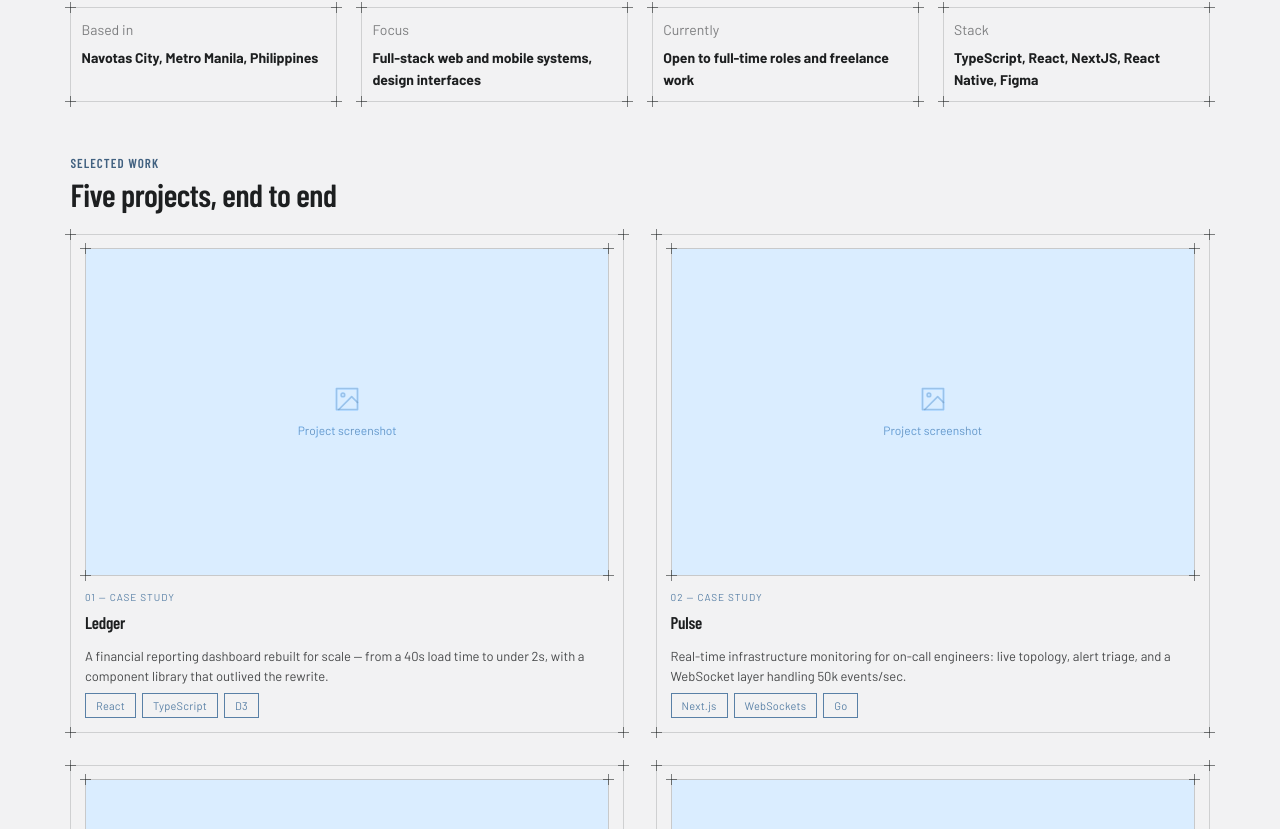
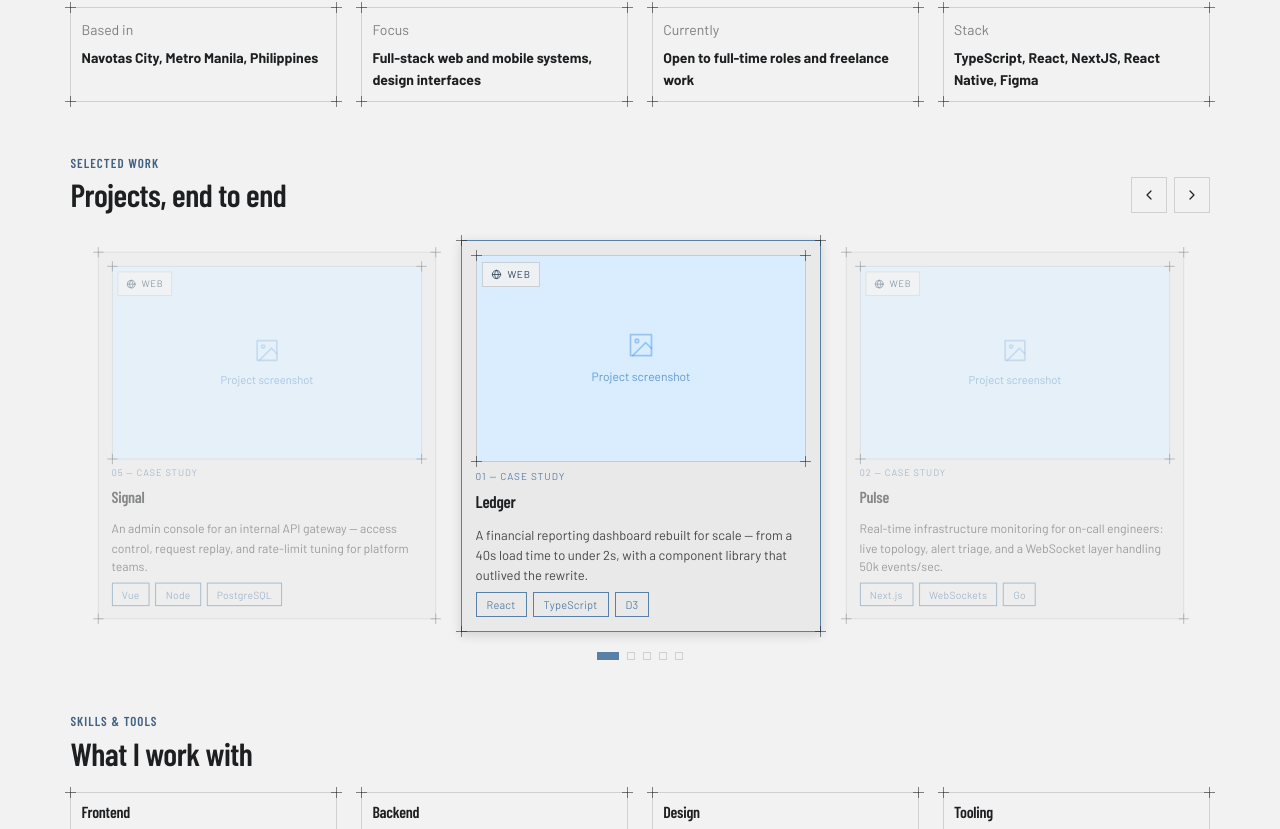
Before and after one commit to Werdddd/werd, a Next.js app: page / in a window 1280 px wide. Shown: the part 791-1620 px from the top of the page. Built offline with nearby package versions, Linux system fonts and the light colour scheme.

Commit message:
projects section

```diff
--- a/src/components/Work.module.css
+++ b/src/components/Work.module.css
@@ -1,28 +1,149 @@
-.grid {
-  display: grid;
-  grid-template-columns: 1fr 1fr;
-  gap: 32px;
+.header {
+  display: flex;
+  align-items: flex-end;
+  justify-content: space-between;
+  gap: var(--space-4);
+}
+
+.heading {
+  margin-bottom: 0;
+}
+
+.controls {
+  display: flex;
+  gap: var(--space-2);
+  flex-shrink: 0;
+}
+
+.track {
+  display: flex;
+  gap: var(--space-4);
+  margin-top: var(--space-6);
+  padding: var(--space-2) calc(50vw - 180px) var(--space-6);
+  overflow-x: auto;
+  overscroll-behavior-x: contain;
+  scroll-snap-type: x mandatory;
+  -webkit-overflow-scrolling: touch;
+  scrollbar-width: none;
+  opacity: 0;
+  transition: opacity 0.25s ease;
+}
+.trackReady {
+  opacity: 1;
+}
+.track::-webkit-scrollbar {
+  display: none;
 }
 
 .card {
+  flex: 0 0 auto;
+  width: min(78vw, 360px);
   padding: var(--space-4);
   display: flex;
   flex-direction: column;
   gap: var(--space-2);
+  background: var(--color-surface);
+  scroll-snap-align: center;
+  opacity: 0.5;
+  transform: scale(0.94);
+  transition:
+    transform 0.3s ease,
+    opacity 0.3s ease,
+    border-color 0.3s ease,
+    box-shadow 0.3s ease;
+}
+
+.cardActive {
+  opacity: 1;
+  transform: scale(1);
+  border-color: var(--color-accent);
+  box-shadow: var(--shadow-md);
+}
+
+.card:hover {
+  opacity: 1;
+  transform: scale(1) translateY(-4px);
+  box-shadow: var(--shadow-lg);
+}
+
+.thumbWrap {
+  position: relative;
 }
 
 .thumb {
-  margin-bottom: var(--space-2);
+  margin-bottom: 0;
+}
+
+.platform {
+  position: absolute;
+  top: var(--space-2);
+  left: var(--space-2);
+  display: inline-flex;
+  align-items: center;
+  gap: 5px;
+  font-size: 10px;
+  letter-spacing: 0.08em;
+  text-transform: uppercase;
+  padding: 4px 8px;
+  background: color-mix(in srgb, var(--color-bg) 88%, transparent);
+  border: 1px solid var(--color-divider);
+  color: var(--color-accent-800);
+}
+
+.platformMobile {
+  color: var(--color-accent-2-800);
 }
 
 .tags {
   display: flex;
   gap: 6px;
   flex-wrap: wrap;
+  margin-top: auto;
+}
+
+.dots {
+  display: flex;
+  justify-content: center;
+  align-items: center;
+  gap: 8px;
+}
+
+.dot {
+  width: 8px;
+  height: 8px;
+  padding: 0;
+  border: 1px solid var(--color-divider);
+  border-radius: 0;
+  background: transparent;
+  cursor: pointer;
+  transition:
+    background 0.2s ease,
+    width 0.2s ease,
+    border-color 0.2s ease;
+}
+
+.dot:hover {
+  border-color: var(--color-accent);
+}
+
+.dotActive {
+  width: 22px;
+  background: var(--color-accent);
+  border-color: var(--color-accent);
 }
 
 @media (max-width: 760px) {
-  .grid {
-    grid-template-columns: 1fr;
+  .header {
+    flex-direction: column;
+    align-items: flex-start;
+    gap: var(--space-3);
+  }
+
+  .track {
+    padding-inline: calc(50vw - 160px);
+  }
+
+  .card {
+    width: min(84vw, 320px);
   }
 }
--- a/src/components/Work.tsx
+++ b/src/components/Work.tsx
@@ -1,23 +1,165 @@
+"use client";
+
+import { useEffect, useRef, useState } from "react";
 import portfolio from "@/lib/portfolio-data";
 import { Corners } from "./Blueprint";
 import { ImagePlaceholder } from "./ImagePlaceholder";
 import styles from "./Work.module.css";
 import shared from "@/styles/shared.module.css";
 
+function PlatformIcon({ platform }: { platform: "Web" | "Mobile" }) {
+  if (platform === "Mobile") {
+    return (
+      <svg width="11" height="11" viewBox="0 0 24 24" fill="none" stroke="currentColor" strokeWidth="1.8" strokeLinecap="round" strokeLinejoin="round">
+        <rect x="6" y="2" width="12" height="20" rx="2" />
+        <line x1="11" y1="18" x2="13" y2="18" />
+      </svg>
+    );
+  }
+  return (
+    <svg width="11" height="11" viewBox="0 0 24 24" fill="none" stroke="currentColor" strokeWidth="1.8" strokeLinecap="round" strokeLinejoin="round">
+      <circle cx="12" cy="12" r="9" />
+      <path d="M3 12h18M12 3c2.5 2.6 4 6 4 9s-1.5 6.4-4 9c-2.5-2.6-4-6-4-9s1.5-6.4 4-9Z" />
+    </svg>
+  );
+}
+
 export function Work() {
+  const trackRef = useRef<HTMLDivElement>(null);
+  const cardRefs = useRef<(HTMLDivElement | null)[]>([]);
+  const [activeExtended, setActiveExtended] = useState(1);
+  const [ready, setReady] = useState(false);
+
+  const projects = portfolio.projects;
+  const n = projects.length;
+  // Clone the last project before the first, and the first after the last,
+  // so the track can be scrolled one step past either end and silently
+  // snapped back to the matching real card — giving the illusion of a loop.
+  const extended = [projects[n - 1], ...projects, projects[0]];
+  const activeReal = ((activeExtended - 1) % n + n) % n;
+
+  function jumpTo(extIndex: number, behavior: ScrollBehavior) {
+    const track = trackRef.current;
+    const card = cardRefs.current[extIndex];
+    if (!track || !card) return;
+    track.scrollTo({
+      left: card.offsetLeft + card.offsetWidth / 2 - track.clientWidth / 2,
+      behavior,
+    });
+    setActiveExtended(extIndex);
+  }
+
+  useEffect(() => {
+    jumpTo(1, "auto");
+    const frame = requestAnimationFrame(() => setReady(true));
+    return () => cancelAnimationFrame(frame);
+    // eslint-disable-next-line react-hooks/exhaustive-deps
+  }, []);
+
+  useEffect(() => {
+    const track = trackRef.current;
+    if (!track) return;
+
+    let raf = 0;
+    let settleTimer: ReturnType<typeof setTimeout>;
+
+    function closestExtended() {
+      const trackEl = trackRef.current;
+      if (!trackEl) return 1;
+      const center = trackEl.scrollLeft + trackEl.clientWidth / 2;
+      let closest = 1;
+      let closestDist = Infinity;
+      cardRefs.current.forEach((card, i) => {
+        if (!card) return;
+        const dist = Math.abs(card.offsetLeft + card.offsetWidth / 2 - center);
+        if (dist < closestDist) {
+          closestDist = dist;
+          closest = i;
+        }
+      });
+      return closest;
+    }
+
+    function onScroll() {
+      cancelAnimationFrame(raf);
+      raf = requestAnimationFrame(() => setActiveExtended(closestExtended()));
+
+      clearTimeout(settleTimer);
+      settleTimer = setTimeout(() => {
+        const closest = closestExtended();
+        if (closest === 0) jumpTo(n, "auto");
+        else if (closest === n + 1) jumpTo(1, "auto");
+      }, 120);
+    }
+
+    track.addEventListener("scroll", onScroll, { passive: true });
+    return () => {
+      track.removeEventListener("scroll", onScroll);
+      cancelAnimationFrame(raf);
+      clearTimeout(settleTimer);
+    };
+    // eslint-disable-next-line react-hooks/exhaustive-deps
+  }, [n]);
+
   return (
     <section id="work" className={shared.container}>
+      <div className={styles.header}>
+        <div>
           <h6 className={shared.eyebrow}>Selected work</h6>
-      <h2 className={shared.sectionHeading}>Five projects, end to end</h2>
-      <div className={styles.grid}>
-        {portfolio.projects.map((project) => (
-          <div key={project.num} className={`blueprint ${styles.card}`}>
+          <h2 className={styles.heading}>Projects, end to end</h2>
+        </div>
+        <div className={styles.controls}>
+          <button
+            type="button"
+            className="btn btn-secondary btn-icon"
+            aria-label="Previous project"
+            onClick={() => jumpTo(activeExtended - 1, "smooth")}
+          >
+            <svg width="16" height="16" viewBox="0 0 24 24" fill="none" stroke="currentColor" strokeWidth="1.8" strokeLinecap="round" strokeLinejoin="round">
+              <path d="M15 18l-6-6 6-6" />
+            </svg>
+          </button>
+          <button
+            type="button"
+            className="btn btn-secondary btn-icon"
+            aria-label="Next project"
+            onClick={() => jumpTo(activeExtended + 1, "smooth")}
+          >
+            <svg width="16" height="16" viewBox="0 0 24 24" fill="none" stroke="currentColor" strokeWidth="1.8" strokeLinecap="round" strokeLinejoin="round">
+              <path d="M9 6l6 6-6 6" />
+            </svg>
+          </button>
+        </div>
+      </div>
+
+      <div
+        className={`${styles.track} ${ready ? styles.trackReady : ""}`}
+        ref={trackRef}
+      >
+        {extended.map((project, i) => (
+          <div
+            key={`${project.num}-${i}`}
+            ref={(el) => {
+              cardRefs.current[i] = el;
+            }}
+            className={`blueprint ${styles.card} ${i === activeExtended ? styles.cardActive : ""}`}
+          >
             <Corners />
+            <div className={styles.thumbWrap}>
               <ImagePlaceholder
                 label="Project screenshot"
                 aspect="16 / 10"
                 className={styles.thumb}
               />
+              <span
+                className={`${styles.platform} ${
+                  project.platform === "Mobile" ? styles.platformMobile : ""
+                }`}
+              >
+                <PlatformIcon platform={project.platform} />
+                {project.platform}
+              </span>
+            </div>
             <span className="card-kicker">{project.num} — case study</span>
             <h3 className="card-title">{project.title}</h3>
             <p className="card-body">{project.blurb}</p>
@@ -31,6 +173,18 @@ export function Work() {
           </div>
         ))}
       </div>
+
+      <div className={styles.dots}>
+        {projects.map((project, i) => (
+          <button
+            key={project.num}
+            type="button"
+            className={`${styles.dot} ${i === activeReal ? styles.dotActive : ""}`}
+            aria-label={`Go to ${project.title}`}
+            onClick={() => jumpTo(i + 1, "smooth")}
+          />
+        ))}
+      </div>
     </section>
   );
 }
--- a/src/lib/portfolio-data.ts
+++ b/src/lib/portfolio-data.ts
@@ -8,6 +8,7 @@ export interface Project {
   title: string;
   blurb: string;
   tags: [string, string, string];
+  platform: "Web" | "Mobile";
 }
 
 export interface SkillGroup {
@@ -71,6 +72,7 @@ const portfolioData: PortfolioData = {
       blurb:
         "A financial reporting dashboard rebuilt for scale — from a 40s load time to under 2s, with a component library that outlived the rewrite.",
       tags: ["React", "TypeScript", "D3"],
+      platform: "Web",
     },
     {
       num: "02",
@@ -78,6 +80,7 @@ const portfolioData: PortfolioData = {
       blurb:
         "Real-time infrastructure monitoring for on-call engineers: live topology, alert triage, and a WebSocket layer handling 50k events/sec.",
       tags: ["Next.js", "WebSockets", "Go"],
+      platform: "Web",
     },
     {
       num: "03",
@@ -85,6 +88,7 @@ const portfolioData: PortfolioData = {
       blurb:
         "A component library and design system adopted across four product teams, cutting new-screen build time by half.",
       tags: ["React", "Storybook", "Design tokens"],
+      platform: "Web",
     },
     {
       num: "04",
@@ -92,6 +96,7 @@ const portfolioData: PortfolioData = {
       blurb:
         "A trip-planning app redesign focused on one-handed use and transit-delay recovery, prototyped and shipped in six weeks.",
       tags: ["Swift", "Figma", "iOS"],
+      platform: "Mobile",
     },
     {
       num: "05",
@@ -99,6 +104,7 @@ const portfolioData: PortfolioData = {
       blurb:
         "An admin console for an internal API gateway — access control, request replay, and rate-limit tuning for platform teams.",
       tags: ["Vue", "Node", "PostgreSQL"],
+      platform: "Web",
     },
   ],
   skills: [
```
Lines whose indentation alone changed are shown as unchanged.
